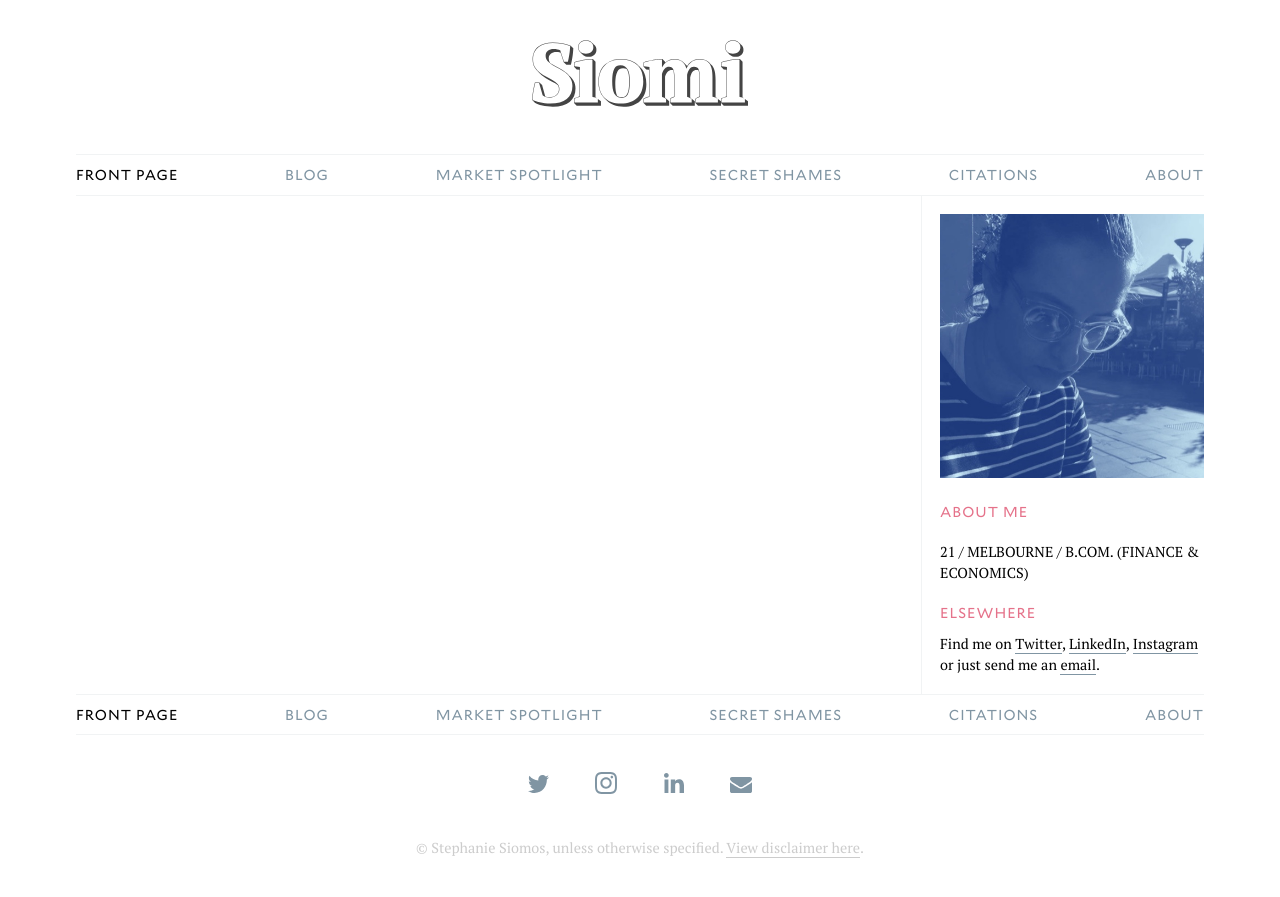
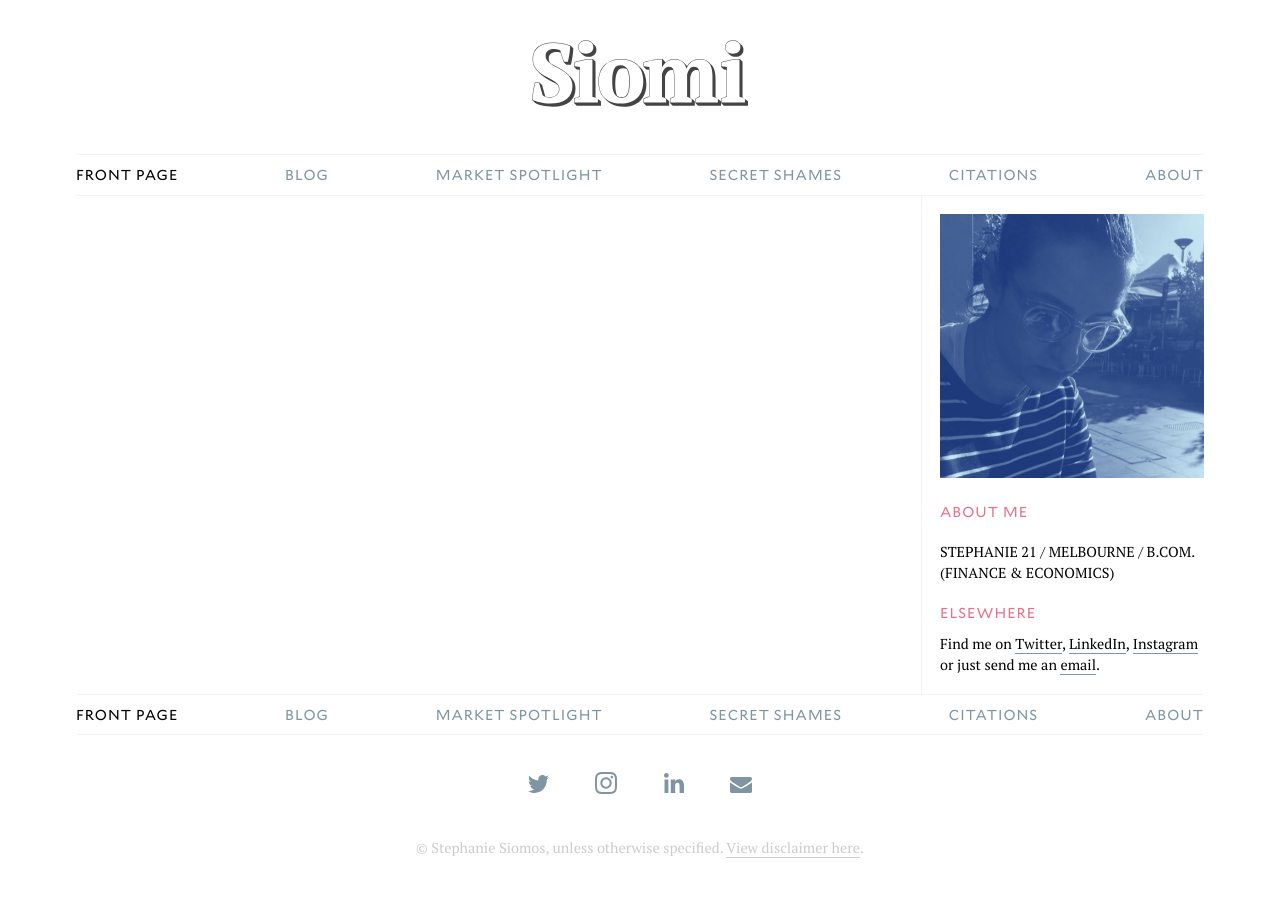
Before and after one commit to cjmlgrto/siomi.net, a Jekyll site: the page built from index.html, in a window 1280 px wide. Shown: the top 897 px of the page. Built offline with Jekyll 4.4.1, drawn with Linux system fonts in a browser that asks for light colours.

Commit message:
Updated Config

```diff
--- a/_config.yml
+++ b/_config.yml
@@ -17,7 +17,7 @@ defaults:
     title:
     image:
 Author: Stephanie Siomos
-Description: '21 / MELBOURNE / B.COM. (FINANCE & ECONOMICS) '
+Description: "STEPHANIE \n21 / MELBOURNE / B.COM. (FINANCE & ECONOMICS) "
 url: siomi.net
 Avatar URL: "/uploads/stephanie.jpg"
 Theme Color: 8095A3
```
